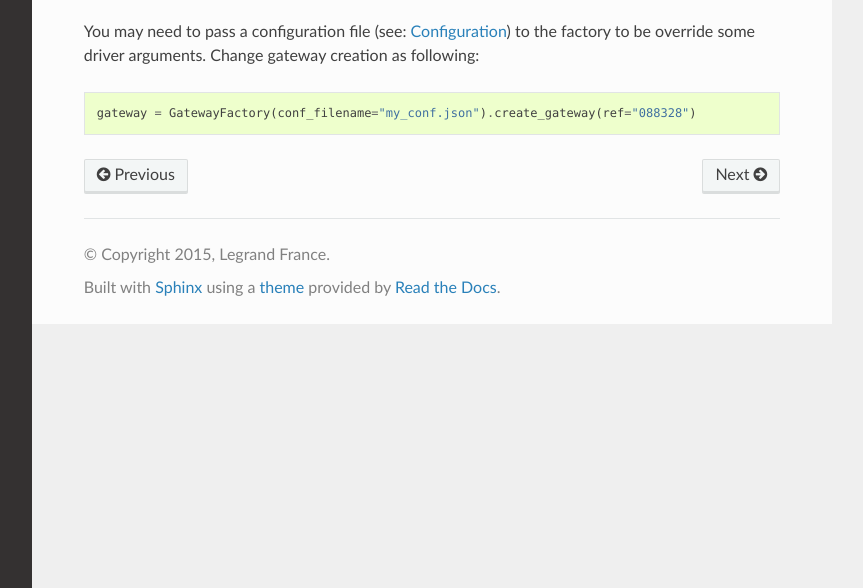
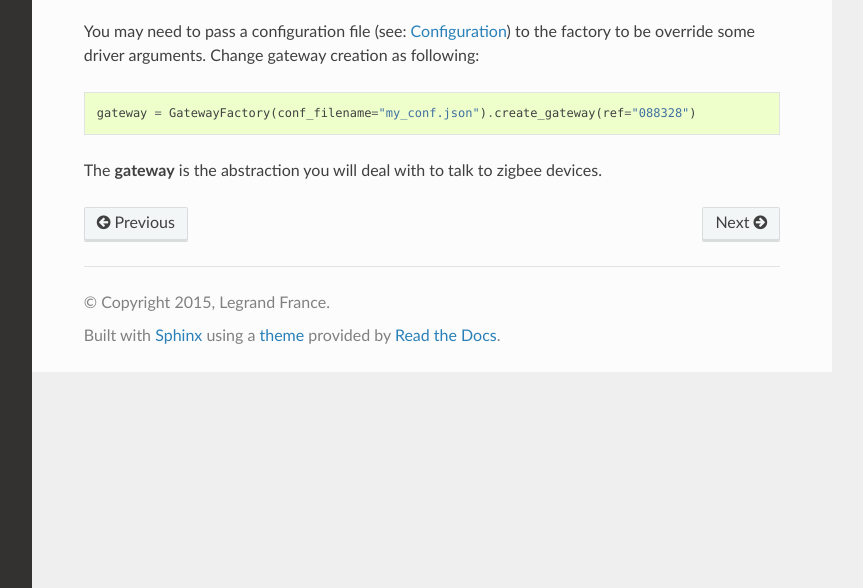
Before and after one commit to pierreroth64/pyzigbee, a Sphinx documentation site: the page built from docs/example.rst, in a window 1280 px wide, cut to the strip 312-900 px from the top of the page. Shown: the whole strip, without its empty margins (268-1131 px from the left). Built offline with Sphinx 7.4.7 and the Read the Docs theme 2.0.0, drawn with Linux system fonts in a browser that asks for light colours.

Commit message:
Improve documentation
Add Gateway source code reference
Explain to the user that the gateway is the abstraction to rely on in client code

```diff
--- a/docs/arch.rst
+++ b/docs/arch.rst
@@ -68,6 +68,11 @@ A *Gateway* is composed of two objects: a *Driver* and a *Protocol* which are in
 .. module :: pyzigbee.protocols.baseprotocol
 .. autoclass:: BaseProtocol
 
+The *Gateway* is the abstraction on which rely client code. You may need to inherit from and overload some methods to implement your own gateway.
+
+.. module :: pyzigbee.gateways.gateway
+.. autoclass:: Gateway
+
 Some implementations
 ^^^^^^^^^^^^^^^^^^^^
 
--- a/docs/example.rst
+++ b/docs/example.rst
@@ -5,9 +5,10 @@ Here is a simple example of pyzigbee library usage (see: *pyzigbee/examples/0883
 
 .. literalinclude:: ../pyzigbee/examples/088328/scan.py
 
-
 You may need to pass a configuration file (see: :ref:`configuration`) to the factory to be override some driver arguments. Change gateway creation as following:
 
 .. code-block:: python
 
 	gateway = GatewayFactory(conf_filename="my_conf.json").create_gateway(ref="088328")
+
+The **gateway** is the abstraction you will deal with to talk to zigbee devices.
```
